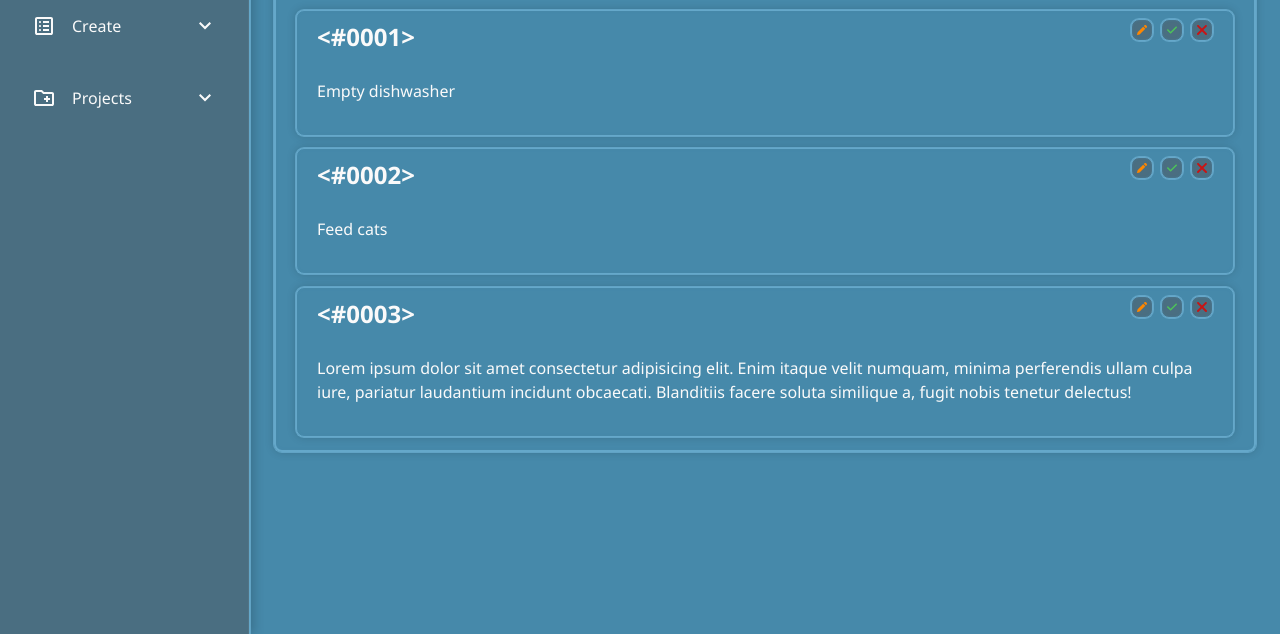
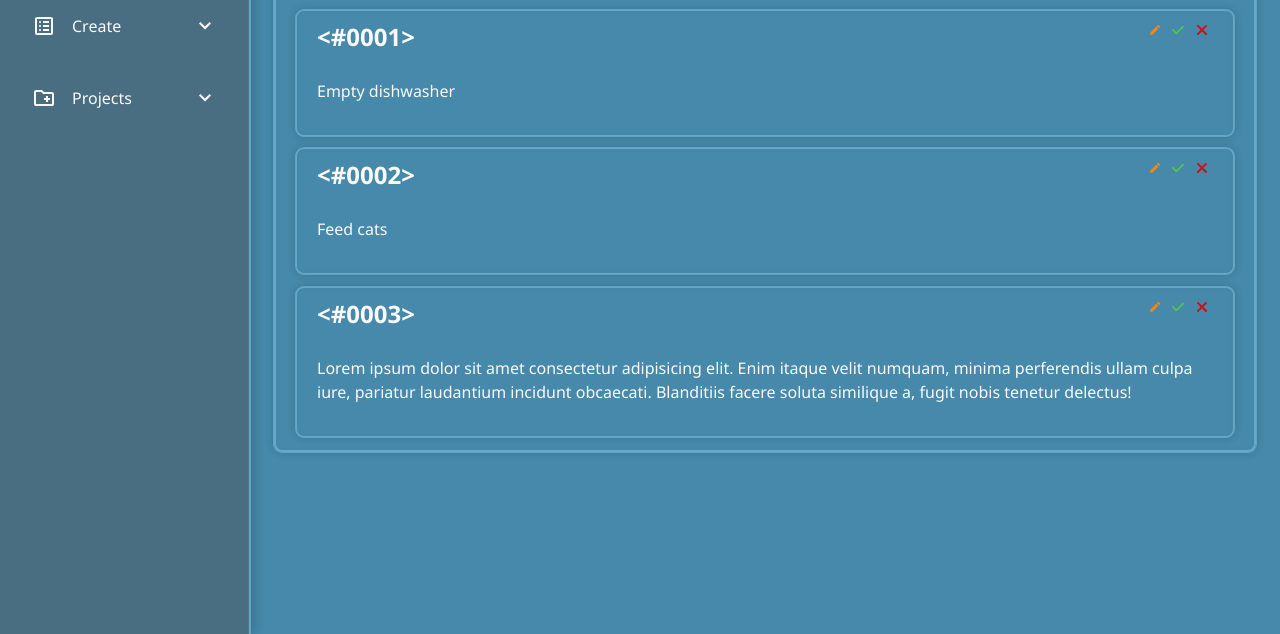
Before and after one commit to jbprojects95/TOP-todo-project, a website built with webpack: page src/template.html in a window 1280 px wide. Shown: the part 166-800 px from the top of the page. Built offline with nearby package versions, Linux system fonts and the light colour scheme.

```diff
--- a/src/styles/template-styles.css
+++ b/src/styles/template-styles.css
@@ -316,17 +316,16 @@ label[for="base-colour-input"] {
 .todo-buttons {
   display: flex;
   justify-content: center;
-  align-items: center;
+  align-items: end;
 
-  gap: 0.5rem;
+  gap: 0.1rem;
   grid-row: 1;
   grid-column: 3;
 }
 
 .todo-buttons button {
-  border: 1px solid var(--line-clr);
-  border-radius: 8px;
-  background-color: var(--surface-clr);
+  border: none;
+  background-color: transparent;
   text-decoration: none;
   cursor: pointer;
 
@@ -335,9 +334,17 @@ label[for="base-colour-input"] {
   width: 22px;
   height: 22px;
 
+  display: flex;
+  align-items: center;
+  justify-content: center;
+}
+
+.todo-buttons button:hover {
+  border: 1px solid var(--line-clr);
+  border-radius: 8px;
+  background-color: var(--hover-clr);
   box-shadow:
     0 0 0 1px color-mix(in oklch, var(--line-clr) 90%, transparent),
-    0 0 8px oklch(0 0 0 / 0.012),
     inset 0 0 2px 1px color-mix(in oklch, var(--base-clr) 25%, transparent);
 }
 
@@ -352,6 +359,8 @@ label[for="base-colour-input"] {
 }
 .todo-buttons button:nth-child(2) svg {
   fill: #4dc259;
+  width: 12px;
+  height: 12px;
 }
 .todo-buttons button:nth-child(3) svg {
   fill: #c91414;
```
